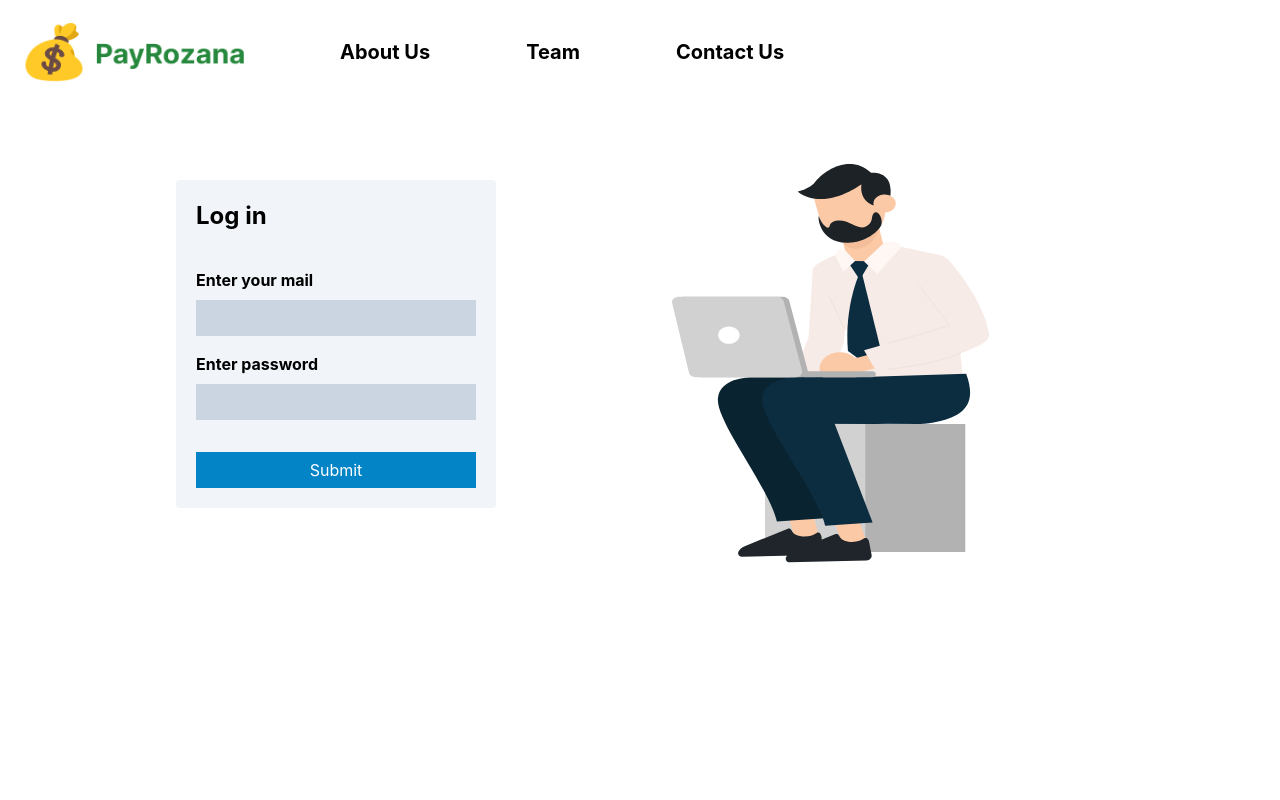
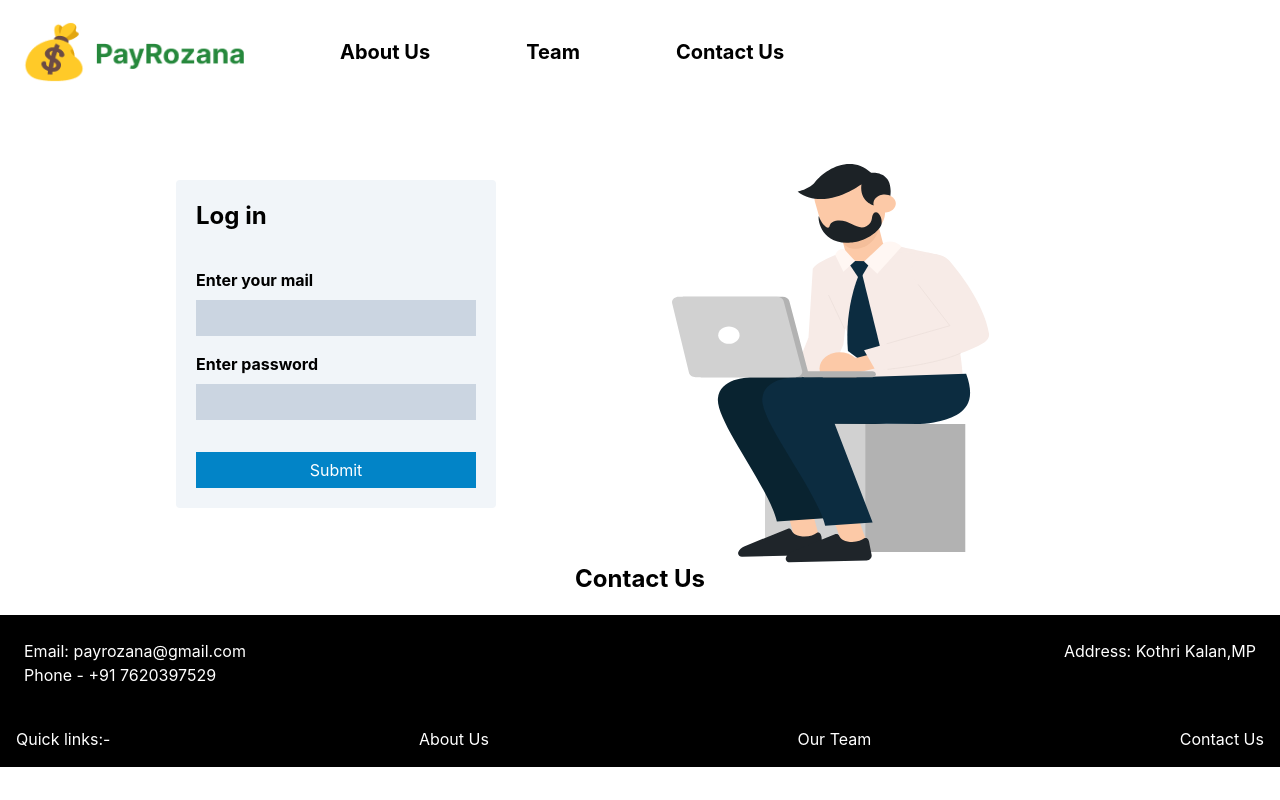
Before and after one commit to Prabhashbhajnai/Pay-Rozana, a React (Create React App) app in the folder client/: page /login in a window 1280 px wide. Built offline with nearby package versions, Linux system fonts and the light colour scheme.

Commit message:
feat : added a footer

```diff
--- a/client/src/Layout/Login.layout.jsx
+++ b/client/src/Layout/Login.layout.jsx
@@ -2,12 +2,14 @@ import React from 'react';
 
 // component
 import Navbar from '../components/Navbar';
+import Footer from '../components/Footer';
 
 const LoginLayout = (props) => {
     return (
         <div>
             <Navbar className='w-full' />
             {props.children}
+            <Footer className='w-full'></Footer>
 
         </div>
     );
--- /dev/null
+++ b/client/src/components/Footer/index.jsx
@@ -0,0 +1,50 @@
+import React from 'react';
+
+const LargeFooter = () => {
+    return (
+        <>
+            <div className='text-center w-full '>
+                <h1 className='font-bold text-2xl mb-5'>Contact Us</h1>
+                <div className='bg-black text-white  '>
+                    <div className='w-full flex justify-between'>
+                        <div className='w-1/2 text-left p-6'>
+                            <h1 className=''>Email: payrozana@gmail.com</h1>
+                            <h1>Phone - +91 7620397529</h1>
+                        </div>
+                        <div className='w-1/2 text-right p-6'>
+                            <h1>Address: Kothri Kalan,MP</h1>
+                        </div>
+                    </div>
+                    <div className='w-full flex justify-between p-4'>
+                        <div>
+                            <h1>Quick links:-</h1>
+                        </div>
+                        <div>
+                            <a href="#">About Us</a>
+                        </div>
+                        <div>
+                            <a href="#">Our Team</a>
+                        </div>
+                        <div>
+                            <a href="#">Contact Us</a>
+                        </div>
+                    </div>
+                </div>
+            </div>
+        </>
+    )
+}
+
+const Footer = () => {
+    return (
+        <>
+            <nav>
+                <LargeFooter>
+
+                </LargeFooter>
+            </nav>
+        </>
+    )
+}
+
+export default Footer
```
